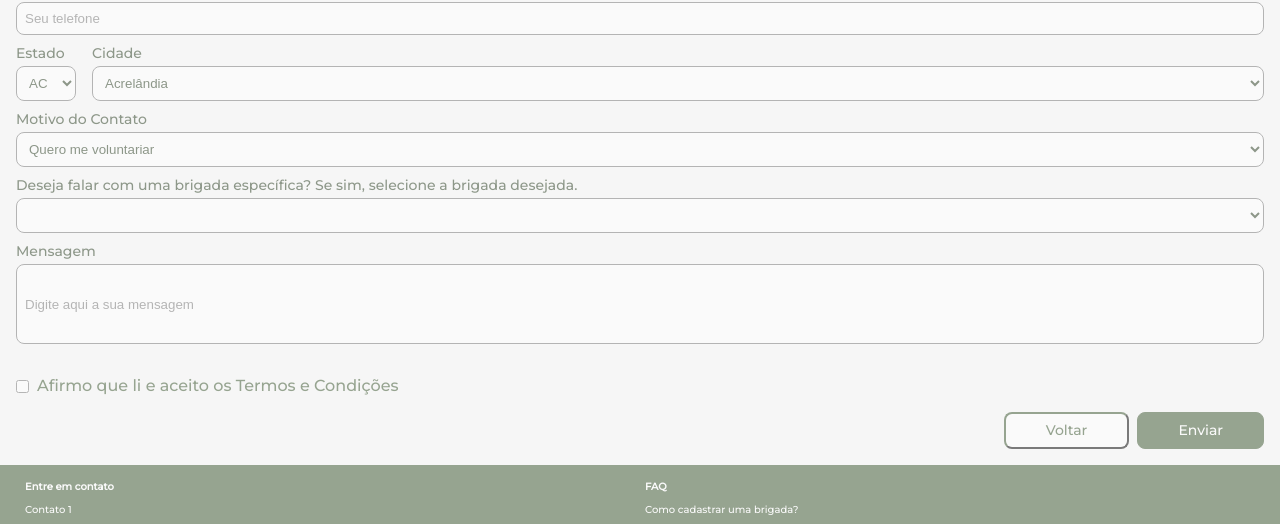
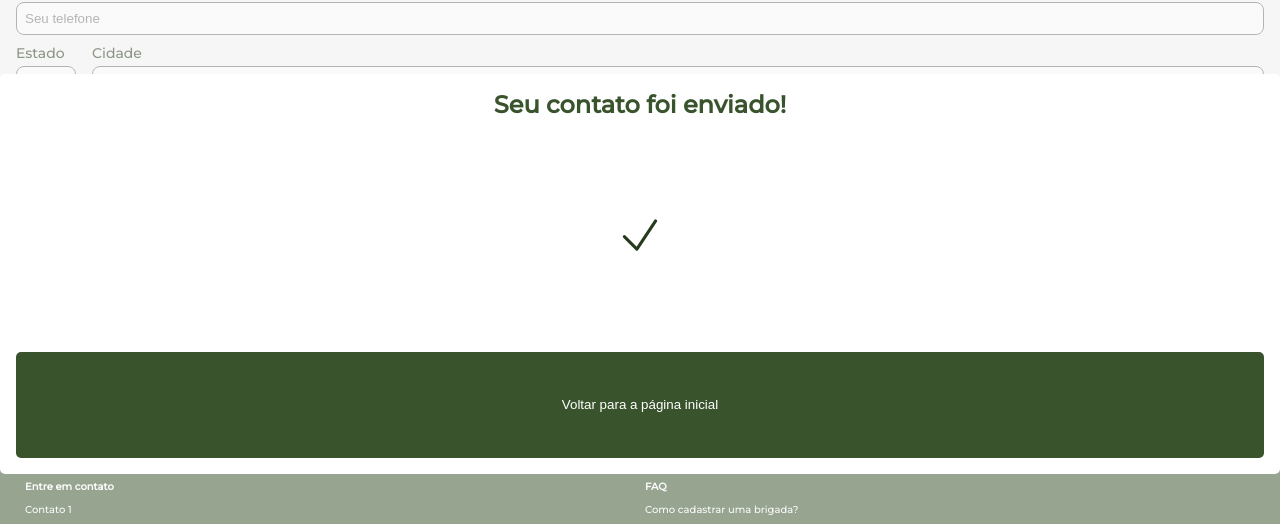
Before and after one commit to DiverIntoDev/-Front-CSR-Fire-Brigades, a Next.js app: page /contactPage in a window 1280 px wide. Both pictures are taken after a click on the button "Enviar". Shown: the part 326-850 px from the top of the page. Built offline with nearby package versions, Linux system fonts and the light colour scheme.

Commit message:
Create saveModal.js

```diff
--- /dev/null
+++ b/src/app/components/saveModal.js
@@ -0,0 +1,67 @@
+'use client'
+
+import Image from "next/image";
+import { useRouter } from "next/navigation";
+import Icons from "../constants/icons";
+
+export default function SaveModal({}) {
+  const router = useRouter();
+
+  return (
+    <div
+      style={{
+        position: "fixed",
+        bottom: "0",
+        width: "100%",
+        height: "50%",
+        color: "#000000",
+        backgroundColor: "#FFFFFF",
+        border: "1px solid #000000`",
+        padding: "1rem",
+        borderRadius: "5px",
+        zIndex: "1000",
+        display: "flex",
+        flexWrap: "wrap",
+        textAlign: "center",
+        justifyContent: "center"
+      }}
+    >
+      <span style={{
+        color: "#39542D",
+        fontWeight: "bolder",
+        fontSize: "1rem",
+        width: "100%",
+        marginBottom: "1rem",
+        font: "normal normal bold 24px/29px 'Montserrat'",
+        fontFamily: "'Montserrat', sans-serif"
+      }}>
+        Seu contato foi enviado!
+      </span>
+      <Image
+          src={Icons.check.value}
+          alt={Icons.check.alt}
+          height={50}
+          width={50}
+      />
+      <button
+        style={{
+          backgroundColor: "#39542D",
+          color: "#FFFFFF",
+          marginTop: "1rem",
+          width: "100%",
+          padding: "0.5rem 1rem",
+          borderRadius: "5px",
+          border: "none",
+          cursor: "pointer"
+        }}
+        onClick={() => {
+          document.body.style.transition = "opacity 0.5s";
+          document.body.style.opacity = "1";
+          router.push("/");
+        }}
+      >
+        Voltar para a página inicial
+      </button>
+    </div>
+  );
+}
```
